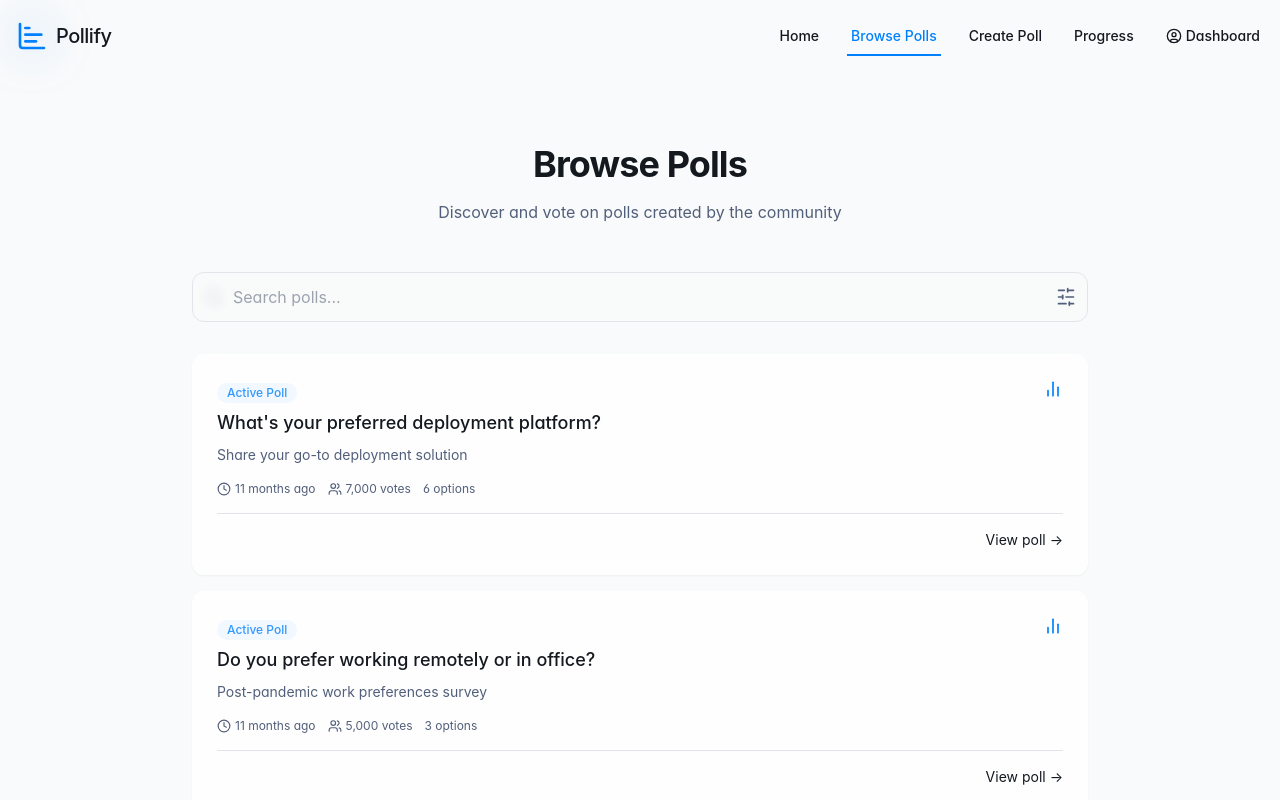
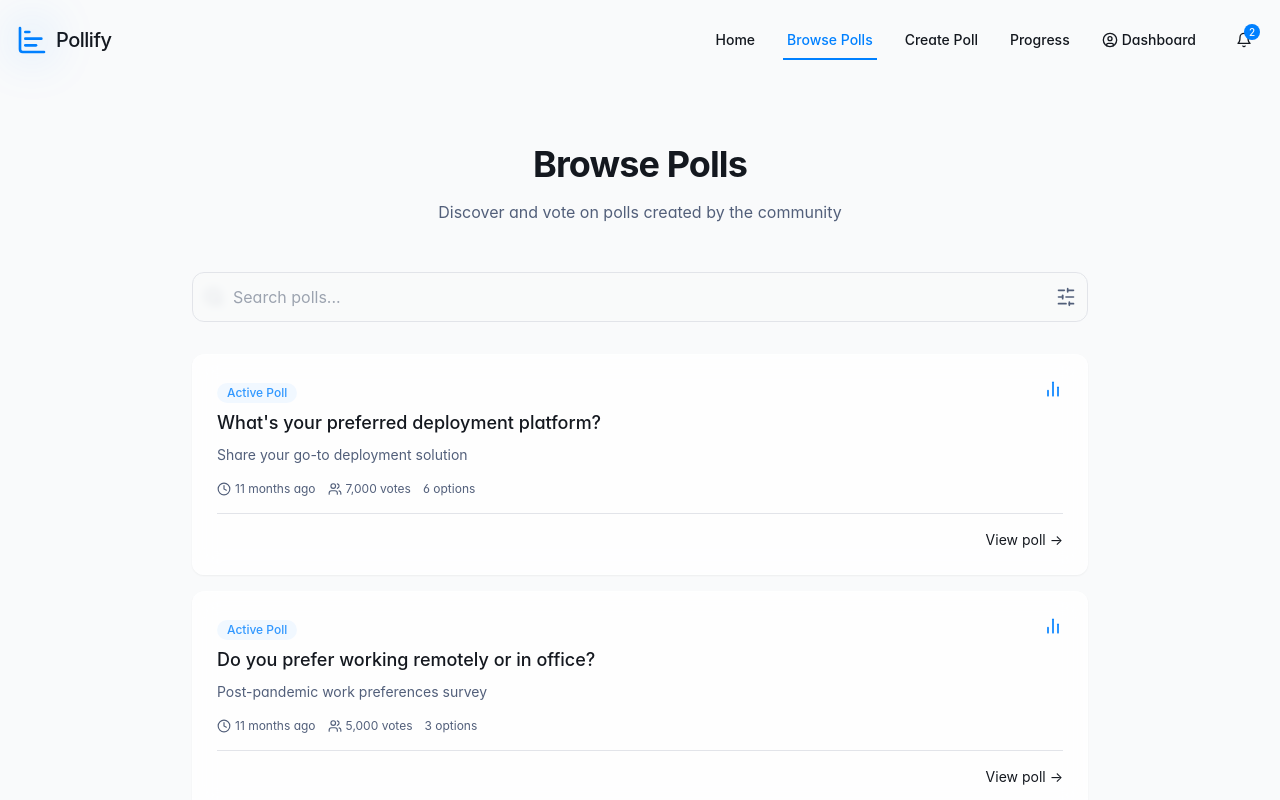
Before and after one commit to TheEpicuros/pollify-frontend, a React (Vite) app: page /polls in a window 1280 px wide. Shown: the top 800 px of the page. Built offline with nearby package versions, Linux system fonts and the light colour scheme.

Commit message:
Implement user notification system
Adds a notification system to alert users about activities on their polls, including a notification bell in the navbar.

```diff
--- a/src/components/Navbar.tsx
+++ b/src/components/Navbar.tsx
@@ -4,6 +4,7 @@ import { Link, useLocation } from "react-router-dom";
 import { motion, AnimatePresence } from "framer-motion";
 import { Menu, X, UserCircle } from "lucide-react";
 import AnimatedLogo from "./AnimatedLogo";
+import NotificationBell from "./notifications/NotificationBell";
 
 const Navbar = () => {
   const [isScrolled, setIsScrolled] = useState(false);
@@ -68,12 +69,19 @@ const Navbar = () => {
               )}
             </Link>
           ))}
+
+          {/* Notification Bell */}
+          <div className="ml-2">
+            <NotificationBell />
+          </div>
         </nav>
 
-        {/* Mobile Menu Toggle */}
+        {/* Mobile Menu Toggle and Notification Bell */}
+        <div className="flex items-center gap-2 md:hidden">
+          <NotificationBell />
           <button
             onClick={() => setIsMobileMenuOpen(!isMobileMenuOpen)}
-          className="block md:hidden p-2 -mr-2 rounded-md hover:bg-secondary"
+            className="p-2 rounded-md hover:bg-secondary"
             aria-label="Toggle menu"
           >
             {isMobileMenuOpen ? (
@@ -82,6 +90,7 @@ const Navbar = () => {
               <Menu size={20} className="text-foreground" />
             )}
           </button>
+        </div>
 
         {/* Mobile Navigation */}
         <AnimatePresence>
--- /dev/null
+++ b/src/components/notifications/NotificationBell.tsx
@@ -0,0 +1,40 @@
+
+import React, { useState } from "react";
+import { Bell } from "lucide-react";
+import { Popover, PopoverContent, PopoverTrigger } from "@/components/ui/popover";
+import { Button } from "@/components/ui/button";
+import NotificationsDropdown from "./NotificationsDropdown";
+import { useNotifications } from "@/hooks/use-notifications";
+
+const NotificationBell: React.FC = () => {
+  const [open, setOpen] = useState(false);
+  const { notifications, unreadCount, markAsRead, markAllAsRead } = useNotifications();
+
+  const handleMarkAsRead = (id: string) => {
+    markAsRead(id);
+  };
+
+  return (
+    <Popover open={open} onOpenChange={setOpen}>
+      <PopoverTrigger asChild>
+        <Button variant="ghost" size="icon" className="relative">
+          <Bell className="h-5 w-5" />
+          {unreadCount > 0 && (
+            <span className="absolute top-1 right-1 flex h-4 w-4 items-center justify-center rounded-full bg-primary text-[10px] text-primary-foreground">
+              {unreadCount > 9 ? "9+" : unreadCount}
+            </span>
+          )}
+        </Button>
+      </PopoverTrigger>
+      <PopoverContent align="end" className="w-80 p-0">
+        <NotificationsDropdown
+          notifications={notifications}
+          onMarkAsRead={handleMarkAsRead}
+          onMarkAllRead={markAllAsRead}
+        />
+      </PopoverContent>
+    </Popover>
+  );
+};
+
+export default NotificationBell;
--- /dev/null
+++ b/src/components/notifications/NotificationItem.tsx
@@ -0,0 +1,60 @@
+
+import React from "react";
+import { cn } from "@/lib/utils";
+import { Circle } from "lucide-react";
+import { formatDistanceToNow } from "date-fns";
+
+export interface Notification {
+  id: string;
+  message: string;
+  timestamp: Date;
+  read: boolean;
+  type: "vote" | "comment" | "share" | "achievement";
+  pollId?: string;
+  pollTitle?: string;
+}
+
+interface NotificationItemProps {
+  notification: Notification;
+  onRead: (id: string) => void;
+}
+
+const NotificationItem: React.FC<NotificationItemProps> = ({
+  notification,
+  onRead,
+}) => {
+  const handleClick = () => {
+    if (!notification.read) {
+      onRead(notification.id);
+    }
+  };
+
+  return (
+    <div
+      onClick={handleClick}
+      className={cn(
+        "flex items-start gap-3 p-3 text-sm border-b cursor-pointer transition-colors",
+        notification.read
+          ? "bg-background hover:bg-muted/50"
+          : "bg-primary/5 hover:bg-primary/10"
+      )}
+    >
+      {!notification.read && (
+        <Circle className="h-2 w-2 mt-1 fill-primary text-primary flex-shrink-0" />
+      )}
+      <div className="flex-1 space-y-1">
+        <p className="text-foreground">{notification.message}</p>
+        {notification.pollTitle && (
+          <p className="text-muted-foreground text-xs font-medium">
+            Poll: {notification.pollTitle}
+          </p>
+        )}
+        <p className="text-xs text-muted-foreground">
+          {formatDistanceToNow(notification.timestamp, { addSuffix: true })}
+        </p>
+      </div>
+    </div>
+  );
+};
+
+export default NotificationItem;
--- /dev/null
+++ b/src/components/notifications/NotificationsDropdown.tsx
@@ -0,0 +1,54 @@
+
+import React from "react";
+import { ScrollArea } from "@/components/ui/scroll-area";
+import NotificationItem, { Notification } from "./NotificationItem";
+import { Button } from "@/components/ui/button";
+
+interface NotificationsDropdownProps {
+  notifications: Notification[];
+  onMarkAllRead: () => void;
+  onMarkAsRead: (id: string) => void;
+}
+
+const NotificationsDropdown: React.FC<NotificationsDropdownProps> = ({
+  notifications,
+  onMarkAllRead,
+  onMarkAsRead,
+}) => {
+  const unreadCount = notifications.filter((n) => !n.read).length;
+
+  return (
+    <div className="w-80 rounded-md border bg-background shadow-md">
+      <div className="flex items-center justify-between border-b p-3">
+        <h3 className="font-medium">Notifications</h3>
+        {unreadCount > 0 && (
+          <Button
+            onClick={onMarkAllRead}
+            variant="ghost"
+            className="h-auto px-2 py-1 text-xs"
+          >
+            Mark all as read
+          </Button>
+        )}
+      </div>
+
+      {notifications.length === 0 ? (
+        <div className="flex items-center justify-center p-6 text-sm text-muted-foreground">
+          You have no notifications
+        </div>
+      ) : (
+        <ScrollArea className="h-[calc(80vh-10rem)] max-h-80">
+          {notifications.map((notification) => (
+            <NotificationItem
+              key={notification.id}
+              notification={notification}
+              onRead={onMarkAsRead}
+            />
+          ))}
+        </ScrollArea>
+      )}
+    </div>
+  );
+};
+
+export default NotificationsDropdown;
--- /dev/null
+++ b/src/hooks/use-notifications.ts
@@ -0,0 +1,104 @@
+
+import { useState, useEffect } from 'react';
+import { Notification } from '@/components/notifications/NotificationItem';
+import { useToast } from '@/hooks/use-toast';
+
+// Mock data for notifications
+const mockNotifications: Notification[] = [
+  {
+    id: '1',
+    message: 'Your poll "What frontend framework do you prefer?" received a new vote',
+    timestamp: new Date(Date.now() - 1000 * 60 * 5), // 5 minutes ago
+    read: false,
+    type: 'vote',
+    pollId: '1',
+    pollTitle: 'What frontend framework do you prefer?'
+  },
+  {
+    id: '2',
+    message: 'Someone commented on your poll "How many hours do you code per day?"',
+    timestamp: new Date(Date.now() - 1000 * 60 * 30), // 30 minutes ago
+    read: false,
+    type: 'comment',
+    pollId: '2',
+    pollTitle: 'How many hours do you code per day?'
+  },
+  {
+    id: '3',
+    message: 'Your poll "Do you prefer working remotely or in office?" was shared on Twitter',
+    timestamp: new Date(Date.now() - 1000 * 60 * 60 * 2), // 2 hours ago
+    read: true,
+    type: 'share',
+    pollId: '4',
+    pollTitle: 'Do you prefer working remotely or in office?'
+  },
+  {
+    id: '4',
+    message: 'You earned the "Popular Pollster" achievement!',
+    timestamp: new Date(Date.now() - 1000 * 60 * 60 * 12), // 12 hours ago
+    read: true,
+    type: 'achievement'
+  },
+  {
+    id: '5',
+    message: 'Your poll "What\'s your favorite code editor?" has reached 100 votes',
+    timestamp: new Date(Date.now() - 1000 * 60 * 60 * 24), // 1 day ago
+    read: true,
+    type: 'vote',
+    pollId: '3',
+    pollTitle: 'What\'s your favorite code editor?'
+  }
+];
+
+export const useNotifications = () => {
+  const [notifications, setNotifications] = useState<Notification[]>(mockNotifications);
+  const [unreadCount, setUnreadCount] = useState<number>(0);
+  const { toast } = useToast();
+
+  useEffect(() => {
+    // Calculate unread count
+    const count = notifications.filter(notification => !notification.read).length;
+    setUnreadCount(count);
+  }, [notifications]);
+
+  const markAsRead = (id: string) => {
+    setNotifications(prev =>
+      prev.map(notification =>
+        notification.id === id
+          ? { ...notification, read: true }
+          : notification
+      )
+    );
+  };
+
+  const markAllAsRead = () => {
+    setNotifications(prev =>
+      prev.map(notification => ({ ...notification, read: true }))
+    );
+  };
+
+  const addNotification = (notification: Omit<Notification, 'id' | 'timestamp' | 'read'>) => {
+    const newNotification: Notification = {
+      ...notification,
+      id: Date.now().toString(),
+      timestamp: new Date(),
+      read: false
+    };
+
+    setNotifications(prev => [newNotification, ...prev]);
+
+    // Show toast for new notification
+    toast({
+      title: 'New Notification',
+      description: notification.message,
+    });
+  };
+
+  return {
+    notifications,
+    unreadCount,
+    markAsRead,
+    markAllAsRead,
+    addNotification
+  };
+};
```
Lines whose indentation alone changed are shown as unchanged.
